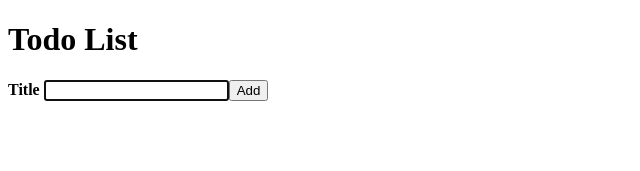
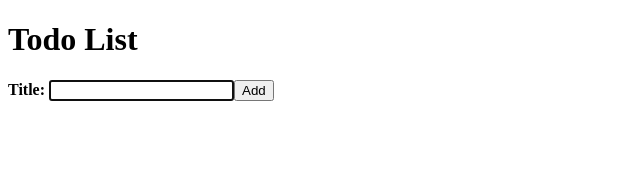
Before and after one commit to camerongineer/react-todo-typescript, a React (Create React App) app: page / in a window 1280 px wide. Shown: the top 171 px of the page, without its empty margins (0-640 px from the left). Built offline with nearby package versions, Linux system fonts and the light colour scheme.

Commit message:
Add check for empty todo title before adding to list

```diff
--- a/src/AddTodoForm.tsx
+++ b/src/AddTodoForm.tsx
@@ -19,7 +19,11 @@ const AddTodoForm: React.FC<AddTodoFormProps> = ({ onAddTodo }) => {
 
     const handleAddTodo = (event: React.FormEvent<HTMLFormElement>) => {
         event.preventDefault();
-        onAddTodo(new TodoItem(todoTitle, Date.now()));
+        if (todoTitle.trim()) {
+            onAddTodo(new TodoItem(todoTitle, Date.now()));
+        } else {
+            alert("Please enter a todo title");
+        }
         setTodoTitle("");
     };
 
@@ -29,7 +33,7 @@ const AddTodoForm: React.FC<AddTodoFormProps> = ({ onAddTodo }) => {
                             inputValue={todoTitle}
                             isFocused
                             onInputChange={handleTitleChange}>
-                <strong>Title</strong>
+                <strong>Title:</strong>
             </InputWithLabel>
             <button type="submit">Add</button>
         </form>
```
